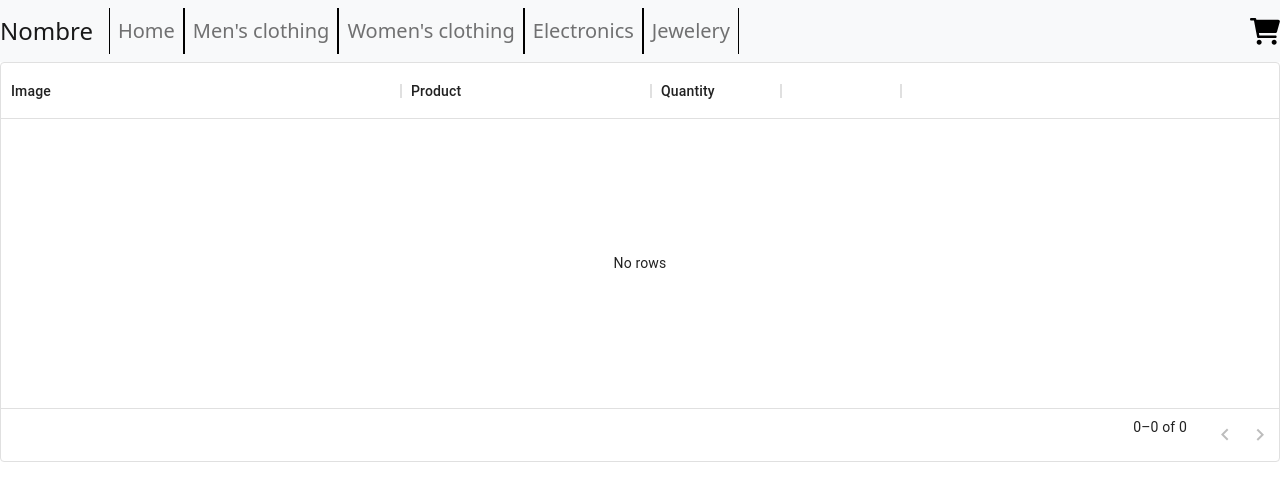
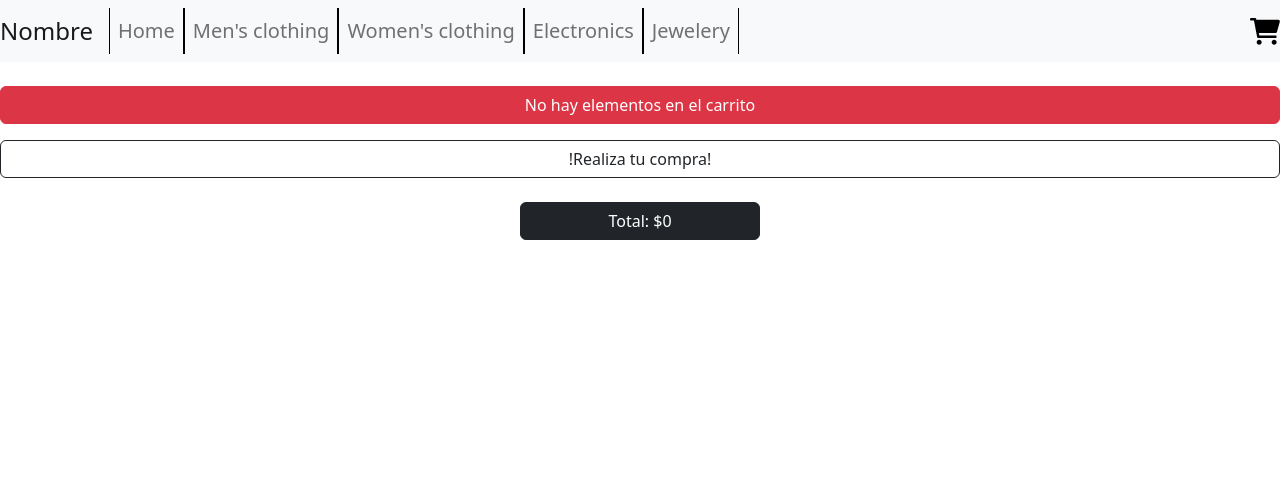
Before and after one commit to CamiloGuer/react, a React (Create React App) app: page /cart in a window 1280 px wide. Shown: the top 500 px of the page. Built offline with nearby package versions, Linux system fonts and the light colour scheme.

Commit message:
correcciones

```diff
--- /dev/null
+++ b/src/components/ItemCart/index.jsx
@@ -0,0 +1,24 @@
+import React from 'react'
+import { useContext } from 'react'
+import { Shop } from '../../context/ShopProvider'
+
+
+const ItemCart = ({product}) => {
+    console.log(product, 'ahhh');
+    const {removeItem} = useContext(Shop)
+    return (
+        <div className='itemCart d-flex align-items-center justify-content-evenly my-4'>
+            <img src={product.image} alt={product.title} width={200} className=''/>
+            <div className=''>
+                <p className='h6 my-3'>{product.title}</p>
+                <p>Cantidad: {product.qty}</p>
+                <p>Precio x unidad: ${product.price}</p>
+                <p>Subtotal: ${product.price * product.qty}</p>
+                <p className='btn btn-danger' onClick={() => removeItem(product.id)}>Eliminar</p>
+            </div>
+        </div>
+    )
+}
+
+
+export default ItemCart
--- a/src/components/ItemCount/index.jsx
+++ b/src/components/ItemCount/index.jsx
@@ -1,6 +1,7 @@
 import React, {useState} from 'react'
 import { useEffect } from 'react';
 import './styles.css'
+
 
 const ItemCount = ({stock, initial, onAdd}) => {
     const [count, setCount] = useState(initial);
@@ -10,13 +11,23 @@ const ItemCount = ({stock, initial, onAdd}) => {
     }
     else{ alert("No hay stock")};}
 
+
     const resta = () => {
         if(count > 0)
         {setCount(count - 1)}
     }
     useEffect(()=>{
 
+
     },[count])
+
+
+    const addCart = () => {
+        onAdd(count)
+        setCount(initial)
+    }
+
+
     return (
     <>
         <div className='contador'>
@@ -24,9 +35,10 @@ const ItemCount = ({stock, initial, onAdd}) => {
         <h2>{count}</h2>
         <button onClick={sumar}>+</button>
         </div>
-        <button className='carritos' onClick={()=>onAdd(count)}>Agregar al Carrito</button>
+        <button className='carritos' onClick={addCart}>Agregar al Carrito</button>
     </>
   )
 }
 
+
 export default ItemCount;
--- a/src/components/ItemDetail/index.jsx
+++ b/src/components/ItemDetail/index.jsx
@@ -1,20 +1,25 @@
-import React, {useState} from 'react'
+import React, {useState, useContext} from 'react'
 import ItemCount from '../ItemCount'
 import { useNavigate } from 'react-router-dom'
+import { Shop } from '../../context/ShopProvider';
+
 
 const ItemDetail = ({ product }) => {
     const [qty, setQty] = useState(0);
     const navigate = useNavigate();
+    const {addItem} = useContext(Shop)
+
 
     const addCart = (quantity) => {
         setQty(quantity);
+        addItem(product, quantity)
     };
+
 
     const handleFinish = () => {
         navigate("/cart");
     };
 
-  console.log(qty);
 
     return (
         <div className="detail-container">
@@ -35,4 +40,5 @@ const ItemDetail = ({ product }) => {
     );
 };
 
+
 export default ItemDetail;
--- a/src/containers/Cart/index.jsx
+++ b/src/containers/Cart/index.jsx
@@ -2,48 +2,35 @@ import React from 'react'
 import { useContext } from 'react'
 import { DataGrid } from '@mui/x-data-grid';
 import { Shop } from '../../context/ShopProvider';
+import { Link } from 'react-router-dom';
+import ItemCart from '../../components/ItemCart/index.jsx'
+
 
 
 const Cart = () => {
 
-  const {cart, removeItem, clearCart} = useContext(Shop);
+
+const {cart, totalPrice} = useContext(Shop)
+    console.log('llega', cart)
+    return (
+        <div>
+            {
+                cart.length === 0 ?
+                <div className='d-flex flex-column justify-content-center text-center mx-auto py-4'>
+                <p className='btn btn-danger'>No hay elementos en el carrito</p>
+                <Link to='/' className='btn btn-outline-dark' style={{width: ''}}>!Realiza tu compra!</Link>
+            </div>
+                :
+                cart.map(product =>
+                <ItemCart key={product.id} product={product}/>
+                )
+            }
+            <div className='d-flex justify-content-center'>
+                <p className='btn btn-dark' style={{width: '15rem'}}>Total: ${totalPrice()}</p>
+            </div>
+        </div>
+    )
+}
 
 
-
-const columns = [
-  { field: 'image', headerName: 'Image', width: 400 },
-  { field: 'title', headerName: 'Product', width: 250 },
-  { field: 'quantity', headerName: 'Quantity', width: 130 },
-  {
-    field: 'remove',
-    headerName: '',
-    width: 120,
-  }
-];
-
-const filas = []
-cart.forEach(item => {
-  filas.push({
-    id: item.id,
-    image: item.image,
-    title: item.title,
-    quantity: item.quantity,
-    remove: <button onClick={removeItem}>borrar</button>,
-  })
-
-
-})
-
-  return (
-    <div style={{ height: 400, width: '100%' }}>
-      <DataGrid
-        rows={filas}
-        columns={columns}
-        pageSize={5}
-        rowsPerPageOptions={[5]}
-      />
-    </div>
-  );
-}
-
 export default Cart;
--- a/src/containers/ItemListContainer/index.jsx
+++ b/src/containers/ItemListContainer/index.jsx
@@ -1,17 +1,17 @@
-import React, { useEffect } from 'react'
-import { useState } from 'react'
-//import ItemCount from '../../components/ItemCount'
-import ItemList from '../../components/ItemList'
-//import { products } from '../../data/products'
-import './styles.css'
-import { useParams } from 'react-router-dom'
+import React, { useEffect, useState } from "react";
+// import { products } from '../../data/products';
+import ItemList from "../../components/ItemList";
+import { useParams } from "react-router-dom";
+
+import { db } from "../../firebase/config";
 import { collection, query, where, getDocs } from "firebase/firestore";
-import { db } from '../../firebase/config'
 
 const ItemListContainer = ({ greeting }) => {
+    console.log(db);
+
     const [productos, setProductos] = useState([]);
 
-  const {categoryId} = useParams();
+    const { categoryId } = useParams();
 
     console.log(categoryId);
 
@@ -19,34 +19,26 @@ const ItemListContainer = ({ greeting }) => {
         (async () => {
             try {
 
-
-            const q = query(collection(db, "products"));
+                const q = categoryId
+                    ? query(
+                          collection(db, "products"),
+                          where("category", "==", categoryId)
+                      )
+                    : query(collection(db, "products"));
 
                 const querySnapshot = await getDocs(q);
-            const productosFirebase = []
+                const productosFirebase = [];
                 querySnapshot.forEach((doc) => {
-              // doc.data() is never undefined for query doc snapshots
-              console.log(doc.id, " => ", doc.data());
-              productosFirebase.push({id: doc.id, ...doc.data()})
+                    productosFirebase.push({ id: doc.id, ...doc.data() });
                 });
+                console.log(productosFirebase);
+                setProductos(productosFirebase);
 
-            setProductos(productosFirebase)
-
-
-            {/*if (categoryId){
-                const response = await fetch(
-                  "https://fakestoreapi.com/products/category/" + categoryId
-              );
-              const productos = await response.json();
-              setProductos(productos);
-              }
-              else {
-                const response = await fetch(
-                    "https://fakestoreapi.com/products"
-                );
-                const productos = await response.json();
-                setProductos(productos);
-              }*/}
+                //   const response = await fetch(
+                //     "https://fakestoreapi.com/products/category/" + categoryId
+                // );
+                // const productos = await response.json();
+                // setProductos(productos);
             } catch (error) {
                 console.log(error);
             }
@@ -56,4 +48,4 @@ const ItemListContainer = ({ greeting }) => {
     return <ItemList products={productos} />;
 };
 
-export default ItemListContainer
+export default ItemListContainer;
--- a/src/context/ShopProvider.jsx
+++ b/src/context/ShopProvider.jsx
@@ -1,52 +1,60 @@
 import React, { useState } from 'react'
 import { createContext } from "react";
 
+
 export const Shop = createContext();
+
 
 const ShopProvider = ({children}) => {
 
     const [cart, setCart] = useState([])
 
-    const addItem = (item) => {
 
-        const productoRepetido = isInCart(item.id);
-        console.log(productoRepetido);
-        if (productoRepetido) {
-            const cartModified = cart.map(product => {
-                if (product.id === item.id) {
-                    product.quantity += item.quantity
-                    return product
-                }
-                return product
-            })
-            setCart(cartModified)
+    const addItem = (item, qty) => {
+
+
+        if (isInCart(item.id)){
+            setCart(cart.map(product => {
+                return product.id === item.id ? { ...product, qty: product.qty + qty} : product
+            }))
         } else {
-            const cartModificado = [...cart, item]
-            setCart(cartModificado)
+            setCart([...cart, {...item, qty}])
         }
+
 
     }
 
+
+    console.log('whott:', cart);
+
+
     const isInCart = (id) => {
-        return cart.some(product => product.id === id)
+        return cart.find(product => product.id === id)
     }
 
-    const removeItem = (product) => {
-        const newItems = cart.filter((item) => item.id !== product.id)
-        setCart(newItems)
+
+    const totalPrice = () => {
+        return cart.reduce((prev, act) => prev + act.qty * act.price, 0)
     }
+
+
+    const removeItem = (id) => setCart(cart.filter(product => product.id !== id))
+
 
     const clearCart = () => {
         setCart([])
 
+
     }
 
 
+
     return (
-        <Shop.Provider value={{ cart, addItem, removeItem, clearCart}}>
+        <Shop.Provider value={{ cart, addItem, removeItem, clearCart, totalPrice}}>
             {children}
         </Shop.Provider>
     )
 }
 
+
 export default ShopProvider;
```
Lines whose indentation alone changed are shown as unchanged.
